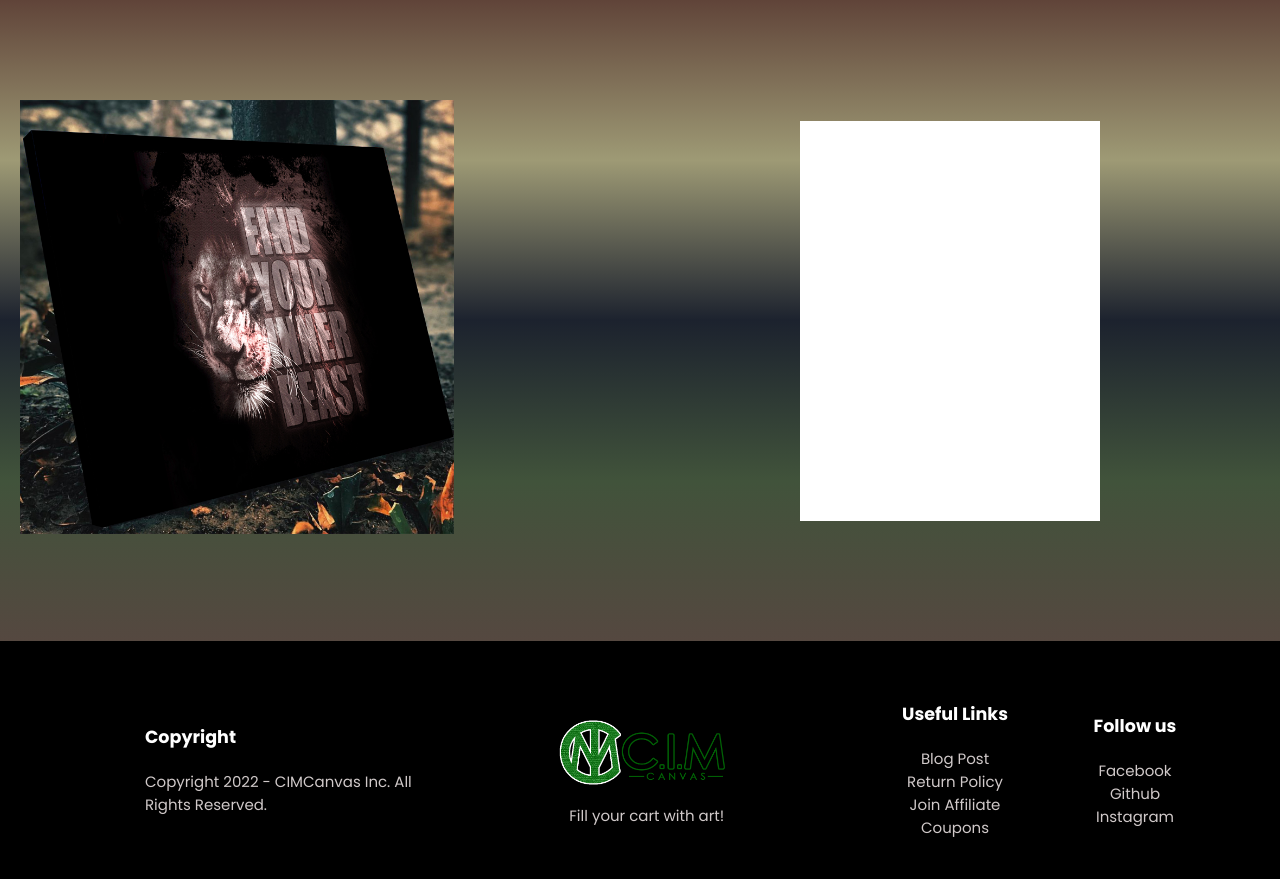
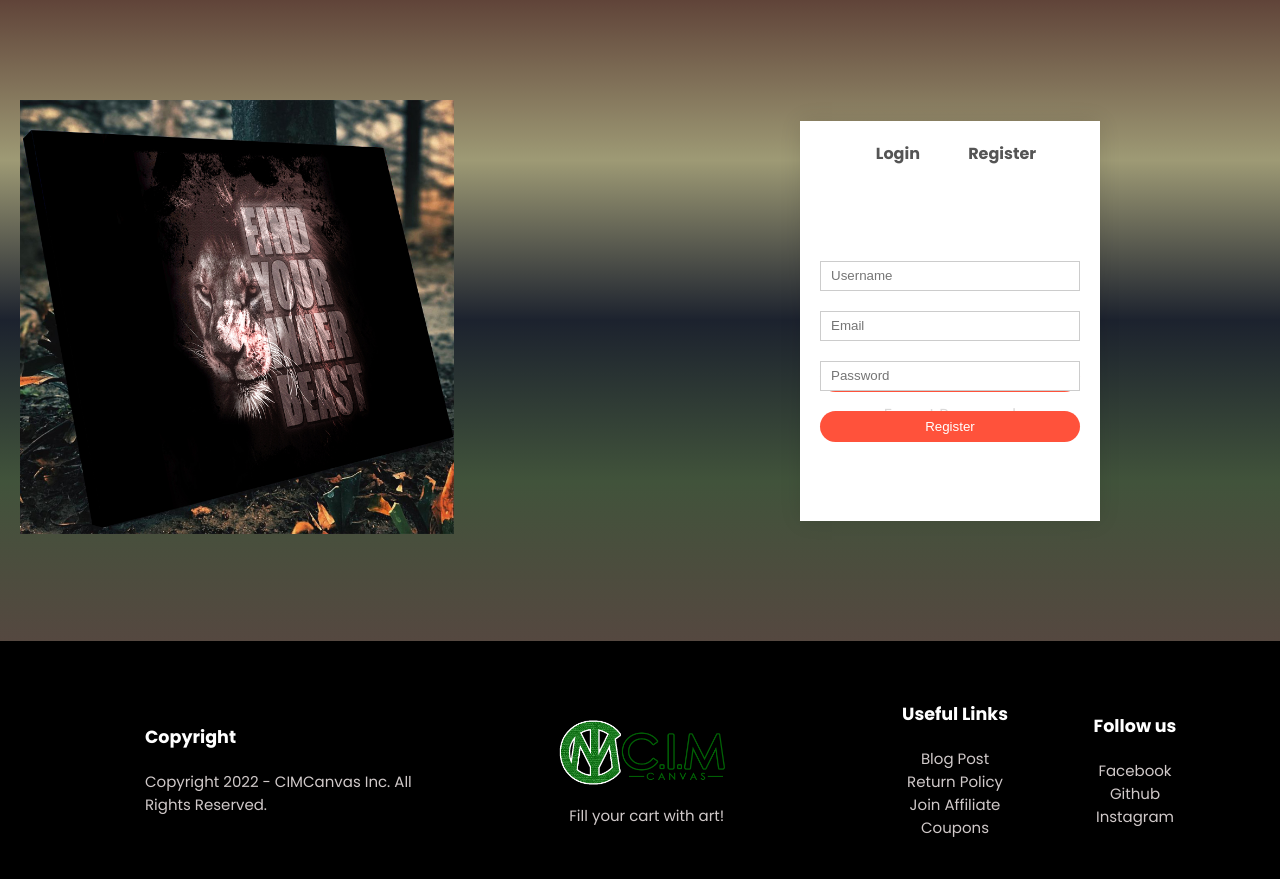
Before and after one commit to MarkBenedictMuyot/CIMCanvass, a Flask app: template templates/account.html in a window 1280 px wide. Shown: the part 89-968 px from the top of the page. Run offline with Flask 2, Linux system fonts and the light colour scheme; the template is opened without the code that fills it, so the values that code supplies are empty; some libraries are stand-ins or nearby versions.

Commit message:
Login/Reg Form html and css

```diff
--- a/static/css/style.css
+++ b/static/css/style.css
@@ -434,4 +434,38 @@ th:last-child {
     text-align: center;
     padding:20px 0;
     margin:auto;
+    box-shadow: 0 0 20px 0px rgba(0,0,0,0.1);
 }
+.form-container span{
+    font-weight: bold;
+    padding:0 10px;
+    color:#555;
+    cursor:pointer;
+    width:100px;
+    display:inline-block;
+}
+
+.form-btn{
+   display:inline-block;
+}
+.form-container form{
+    max-width:300px;
+    padding:0 20px;
+    position: absolute;
+    top:130px;
+}
+form input{
+    width:100%;
+    height:30px;
+    margin:10px 0;
+    padding:0 10px;
+    border:1px solid #ccc;
+}
+form .btn{
+    width:100%;
+    border:none;
+    margin:10px 0;
+}
+form .btn:focus{
+    outline:none;
+}
--- a/templates/account.html
+++ b/templates/account.html
@@ -51,11 +51,26 @@
 <div class="account-page">
     <div class="container">
         <div class="row">
-          <div class="col-2">
-               <img src="/static/images/beast.jpg" alt="beast_canvass" width="70%">
-          </div>
+            <div class="col-2">
+                <img src="/static/images/beast.jpg" alt="beast_canvass" width="70%">
+            </div>
             <div class="form-container">
-
+                <div class="form-btn">
+                    <span>Login</span>
+                    <span>Register</span>
+                </div>
+                <form id="LoginForm">
+                    <input type="text" placeholder="Username">
+                    <input type="password" placeholder="Password">
+                    <button type="submit" class="btn">Login</button>
+                    <a href="">Forgot Password</a>
+                </form>
+                 <form id="RegForm">
+                    <input type="text" placeholder="Username">
+                    <input type="email" placeholder="Email">
+                     <input type="password" placeholder="Password">
+                    <button type="submit" class="btn">Register</button>
+                </form>
             </div>
         </div>
     </div>
```
